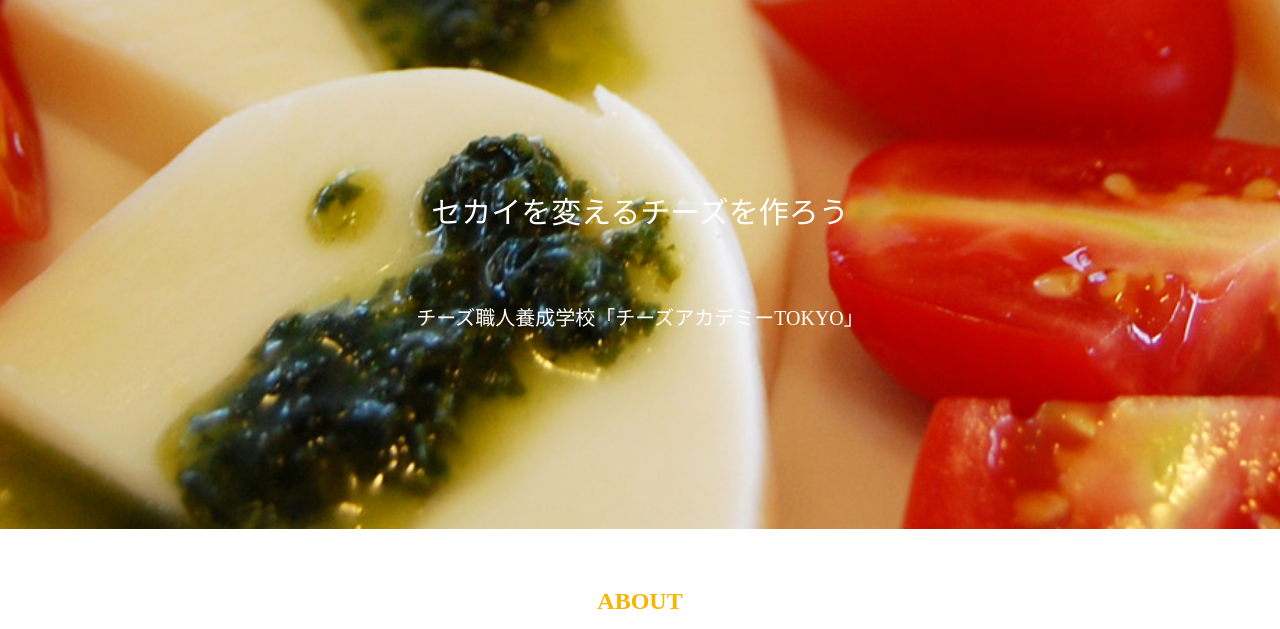
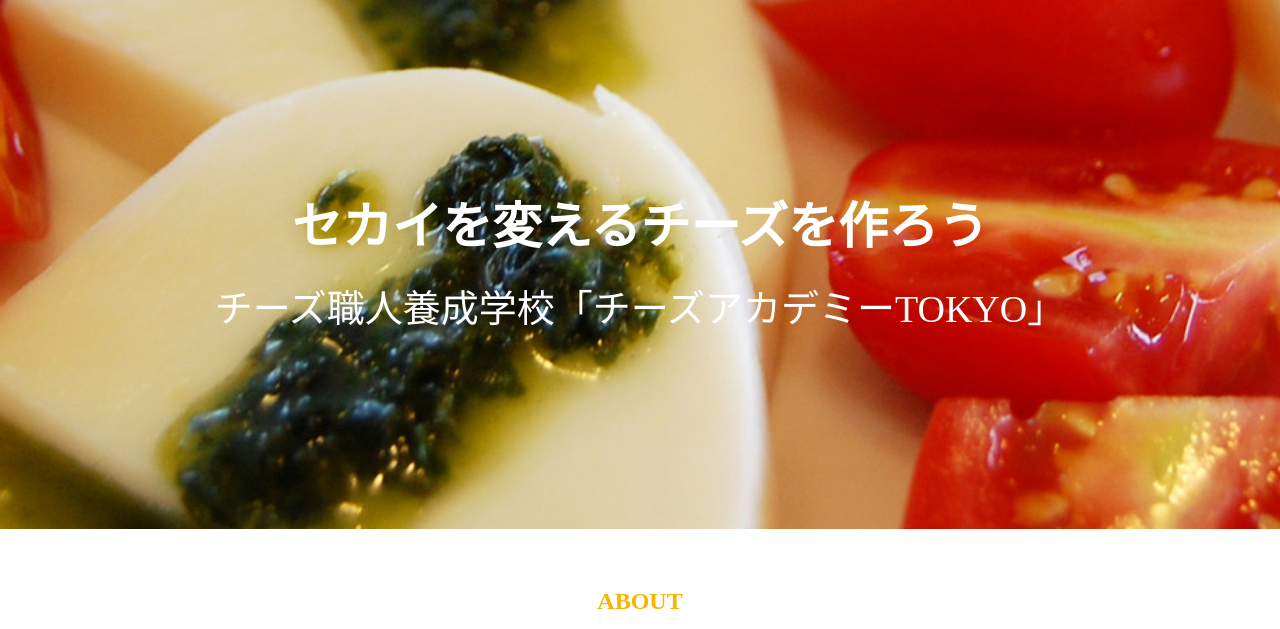
Before and after one commit to yamazakimina/cheese_academy, a plain HTML site: page html_name_00/index.html in a window 1280 px wide. Shown: the part 171-800 px from the top of the page. Drawn offline with nearby package versions, Linux system fonts and the light colour scheme.

Commit message:
eyecatchテキストサイズ修正

```diff
--- a/html_name_00/css/style.css
+++ b/html_name_00/css/style.css
@@ -85,11 +85,12 @@ a:visited{
     padding-top: 200px;
 }
 .catchcopy{
-    font-size: 30px;
-    margin-bottom: 30px;
+    font-size: 50px;
+    font-weight: bold;
+    padding-bottom: 20px;
 }
 .catchcopy_s{
-    font-size: 20px;
+    font-size: 38px;
 }
 /* end@1 */
 
```
